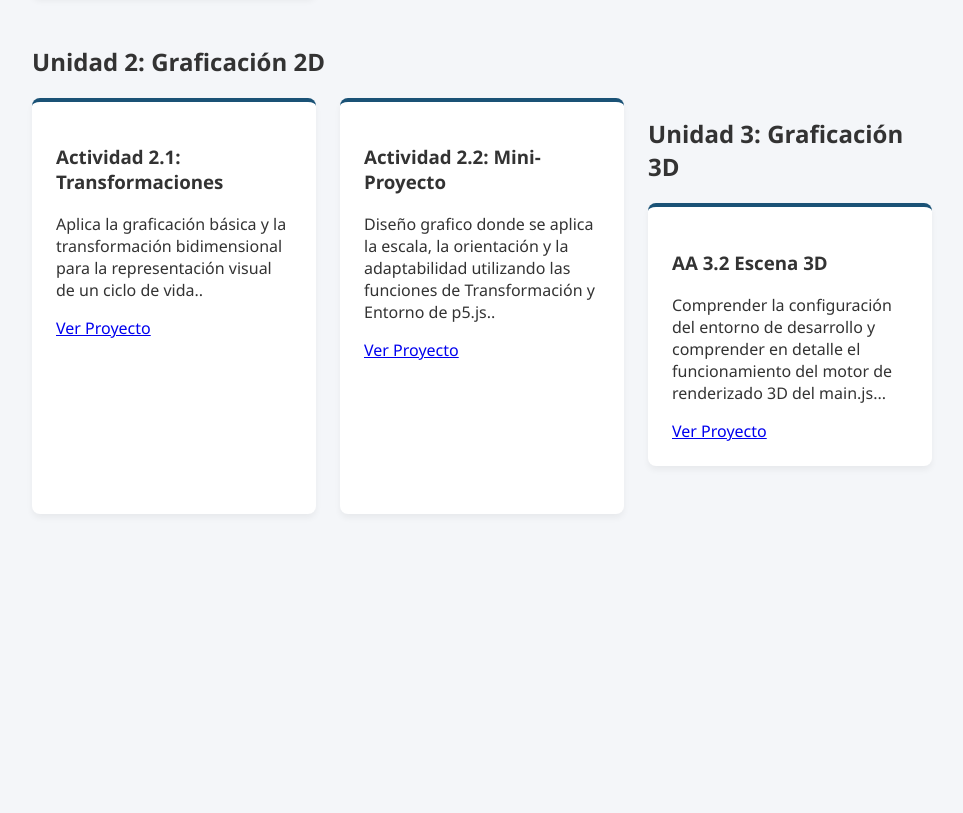
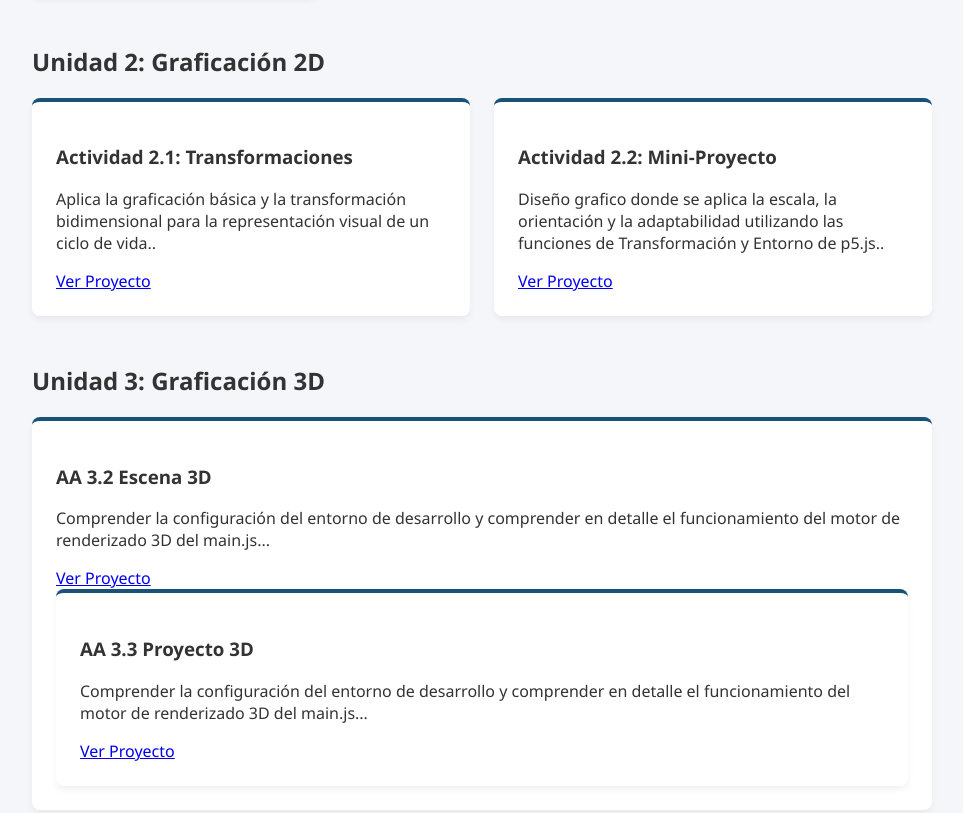
Before and after one commit to Edgar4472/Graficacion-portafolio, a plain HTML site: page index.html in a window 1280 px wide. Shown: the part 880-1693 px from the top of the page, without its empty margins (158-1121 px from the left). Before the commit the page ends 1442 px from the top, so only its background shows below. Drawn offline with Linux system fonts and the light colour scheme.

Commit message:
Add new activities for 3D graphics unit

```diff
--- a/index.html
+++ b/index.html
@@ -64,15 +64,27 @@
                     <a href="https://editor.p5js.org/Edgar4472/full/REQDvbXZw">Ver Proyecto</a>
                 </div>
 
-               <section class="unidad-seccion">
+              </div>
+        </section>
+
+                <div class="unidad-seccion">
             <h2>Unidad 3: Graficación 3D</h2>
             <div class="grid-actividades">
+
 
 
                 <div class="tarjeta-actividad">
                     <h3>AA 3.2 Escena 3D </h3>
                     <p>Comprender la configuración del entorno de desarrollo  y comprender en detalle el funcionamiento del motor de renderizado 3D del main.js...</p>
                     <a href="http://localhost:5173/NOMBRE-DEL-REPOSITORIO/">Ver Proyecto</a>
+
+
+
+
+                <div class="tarjeta-actividad">
+                    <h3>AA 3.3 Proyecto 3D </h3>
+                    <p>Comprender la configuración del entorno de desarrollo  y comprender en detalle el funcionamiento del motor de renderizado 3D del main.js...</p>
+                    <a href="http://localhost:5173/">Ver Proyecto</a>
 
 
             </div>
```
